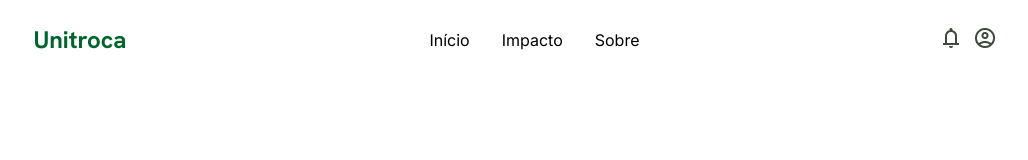
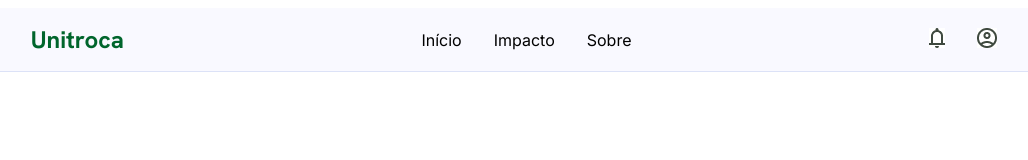
Before and after one commit to R8152/plataformaUniversitaria, a React (Vite) app in the folder plataformaUniversitaria/: page / in a window 1280 px wide. Shown: the top 160 px of the page, without its empty margins (126-1154 px from the left). Built offline with nearby package versions, Linux system fonts and the light colour scheme.

Commit message:
style: continua estilização do header

```diff
--- a/plataformaUniversitaria/src/components/Header.css
+++ b/plataformaUniversitaria/src/components/Header.css
@@ -4,6 +4,8 @@
     align-items: center;
     flex-direction: row;
     font-family: "Inter";
+    background-color: #F9F9FF;
+    border-bottom: 1px solid #DCE2F7;
 }
 .Header-name{
     font-weight: bold;
@@ -16,14 +18,14 @@
     margin-right: 32px;
 }
 .sino{
-    margin-right: 8px;
+    margin-right: 16px;
 }
 .perfil{
-    margin-left: 8px;
+    margin-left: 16px;
 }
-.option1:hover{
+.option1:hover, .option2:hover, .option3:hover{
     font-weight: bold;
     color: #00652C;
     text-decoration: underline;
-
+    text-underline-offset: 6px;
 }
```
